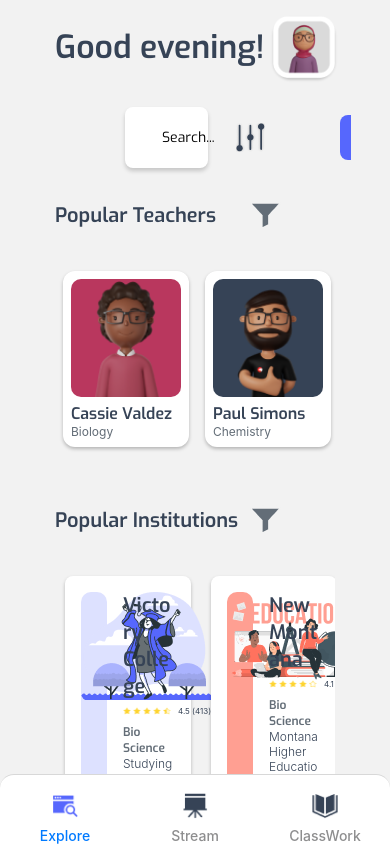
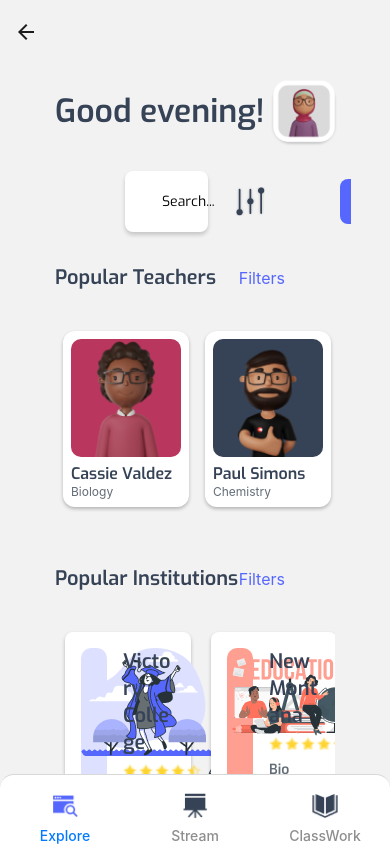
Before and after one commit to SClasen95/AssessmentAppExpo, a React Native app: screen /TabNavigator in a window 390 px wide. Built offline with nearby package versions, Linux system fonts and the light colour scheme.

Commit message:
web style adjustments and added header to web

```diff
--- a/App.tsx
+++ b/App.tsx
@@ -6,7 +6,7 @@
  */
 
 import React, { useState } from "react";
-import { Platform, StatusBar, useColorScheme } from "react-native";
+import { StatusBar, useColorScheme } from "react-native";
 import StackNavigator from "./src/components/navigators/StackNavigator";
 import * as Font from "expo-font";
 import AppLoading from "expo-app-loading";
--- a/src/components/Institution.tsx
+++ b/src/components/Institution.tsx
@@ -71,7 +71,7 @@ const styles = StyleSheet.create({
     shadowRadius: 3.84,
     elevation: 5,
     width: "45%",
-    margin:10
+    margin: 10,
   },
   imageContainer: {
     borderRadius: 10,
@@ -92,13 +92,13 @@ const styles = StyleSheet.create({
     color: colors.darkGrey,
   },
   subtitle: {
-    fontSize: 12,
+    fontSize: Platform.OS === "web" ? 14 : 12,
     color: colors.grey,
     marginTop: 8,
     fontFamily: "exo-600",
   },
   description: {
-    fontSize: 12,
+    fontSize: Platform.OS === "web" ? 14 : 12,
     fontWeight: "300",
     color: colors.darkGrey,
   },
--- a/src/components/ItemsList.tsx
+++ b/src/components/ItemsList.tsx
@@ -1,5 +1,13 @@
 import React, { useState, useEffect } from "react";
-import { View, Text, StyleSheet, Image, FlatList, Platform, TouchableOpacity } from "react-native";
+import {
+  View,
+  Text,
+  StyleSheet,
+  Image,
+  FlatList,
+  Platform,
+  TouchableOpacity,
+} from "react-native";
 import { colors } from "../utils/colors";
 import Teacher from "./Teacher";
 import Institution from "./Institution";
@@ -106,6 +114,9 @@ function ItemsList({ title, horizontal, items, isSearch }: ItemsListProps) {
         <Text style={styles.title}>{title}</Text>
         {!isSearch && (
           <TouchableOpacity onPress={onFilterPress}>
+            {Platform.OS === "web" ? (
+              <Text style={styles.webFilters}>Filters</Text>
+            ) : (
               <Image
                 source={
                   isFilterOpen
@@ -113,6 +124,7 @@ function ItemsList({ title, horizontal, items, isSearch }: ItemsListProps) {
                     : require("../assets/listFilter.png")
                 }
               />
+            )}
           </TouchableOpacity>
         )}
       </View>
@@ -135,12 +147,20 @@ function ItemsList({ title, horizontal, items, isSearch }: ItemsListProps) {
         </>
       )}
 
-      <View style={horizontal ? styles.horizontalList : Platform.OS === 'web' ? styles.verticalListWeb : null}>
+      <View
+        style={
+          horizontal
+            ? styles.horizontalList
+            : Platform.OS === "web"
+            ? styles.verticalListWeb
+            : null
+        }
+      >
         <FlatList
           showsHorizontalScrollIndicator={false}
           horizontal={horizontal}
           scrollEnabled={horizontal}
-          numColumns={(!horizontal && Platform.OS==='web') ? 2 : undefined}
+          numColumns={!horizontal && Platform.OS === "web" ? 2 : undefined}
           data={filteredItems}
           renderItem={horizontal ? renderTeacherItem : renderInstitutionItem}
           keyExtractor={(item, index) => String(index)}
@@ -161,12 +181,16 @@ const styles = StyleSheet.create({
     alignItems: "center",
     justifyContent: "space-between",
     marginBottom: 30,
-    marginRight: 53,
+    marginRight: 50,
   },
   title: {
     fontSize: 20,
-    fontFamily:'exo-600',
+    fontFamily: "exo-600",
     color: colors.darkGrey,
+  },
+  webFilters: {
+    color: colors.blue,
+    fontSize: 16,
   },
   horizontalList: {
     flexDirection: "row",
@@ -174,14 +198,7 @@ const styles = StyleSheet.create({
     alignItems: "center",
     flex: 1,
   },
-  verticalListWeb:{
-  },
-  itemImage: {
-    width: 80,
-    height: 80,
-    borderRadius: 40,
-  },
-
+  verticalListWeb: {},
 });
 
 export default React.memo(ItemsList);
--- a/src/components/StarRating.tsx
+++ b/src/components/StarRating.tsx
@@ -1,5 +1,5 @@
 import React from "react";
-import { View, Text, Image, StyleSheet } from "react-native";
+import { View, Text, Image, StyleSheet, Platform } from "react-native";
 import { colors } from "../utils/colors";
 
 interface StarRatingProps {
@@ -29,7 +29,7 @@ function StarRating({ totalReviews, averageScore }: StarRatingProps) {
     <View style={styles.container}>
       <View style={styles.starContainer}>
         {stars.map((type, index) => (
-          <Image key={index} source={starImages[type]} style={styles.star} />
+          <Image key={index} source={starImages[type]} style={Platform.OS === 'web' ? styles.starWeb : styles.star} />
         ))}
       </View>
       <View style={styles.textContainer}>
@@ -60,12 +60,17 @@ const styles = StyleSheet.create({
     height: 8,
     marginRight: 2,
   },
+  starWeb: {
+    width: 14,
+    height: 14,
+    marginRight: 2,
+  },
   textContainer: {
     marginLeft: 5,
     flexDirection: "row",
   },
   text: {
-    fontSize: 8,
+    fontSize: Platform.OS === 'web' ? 14 : 8,
     color: colors.darkGrey,
   },
 });
--- a/src/components/navigators/StackNavigator.tsx
+++ b/src/components/navigators/StackNavigator.tsx
@@ -7,6 +7,8 @@ import SignUpScreen from "../../screens/auth/SignUpScreen";
 import GradeScreen from "../../screens/app/GradeScreen";
 import ProvinceScreen from "../../screens/app/ProvinceScreen";
 import TabNavigator from "./TabNavigator";
+import { Platform } from "react-native";
+import { colors } from "../../utils/colors";
 
 export type StackParamList = {
   SplashScreen: undefined;
@@ -22,7 +24,17 @@ function StackNavigator() {
   return (
     <>
       <NavigationContainer>
-        <Stack.Navigator screenOptions={{ headerShown: false }}>
+        <Stack.Navigator
+          screenOptions={{
+            headerShown: Platform.OS === "web",
+            headerStyle: {
+              backgroundColor: 'transparent',
+              borderWidth:0,
+            },
+            headerTitle: ""
+
+          }}
+        >
           <Stack.Screen name="SplashScreen" component={SplashScreen} />
           <Stack.Screen name="SignInScreen" component={SignInScreen} />
           <Stack.Screen name="SignUpScreen" component={SignUpScreen} />
--- a/src/data/Subjects.ts
+++ b/src/data/Subjects.ts
@@ -4,6 +4,6 @@ export enum Subjects{
     BIOLOGY="Biology",
     CHEMISTRY="Chemistry",
     PHYSICS="Physics",
+    SCIENCETECH="Science for Technology",
     COMPUTERSCIENCE="Computer Science",
-    SCIENCETECH="Science for Technology"
 }
```
Lines whose indentation alone changed are shown as unchanged.
